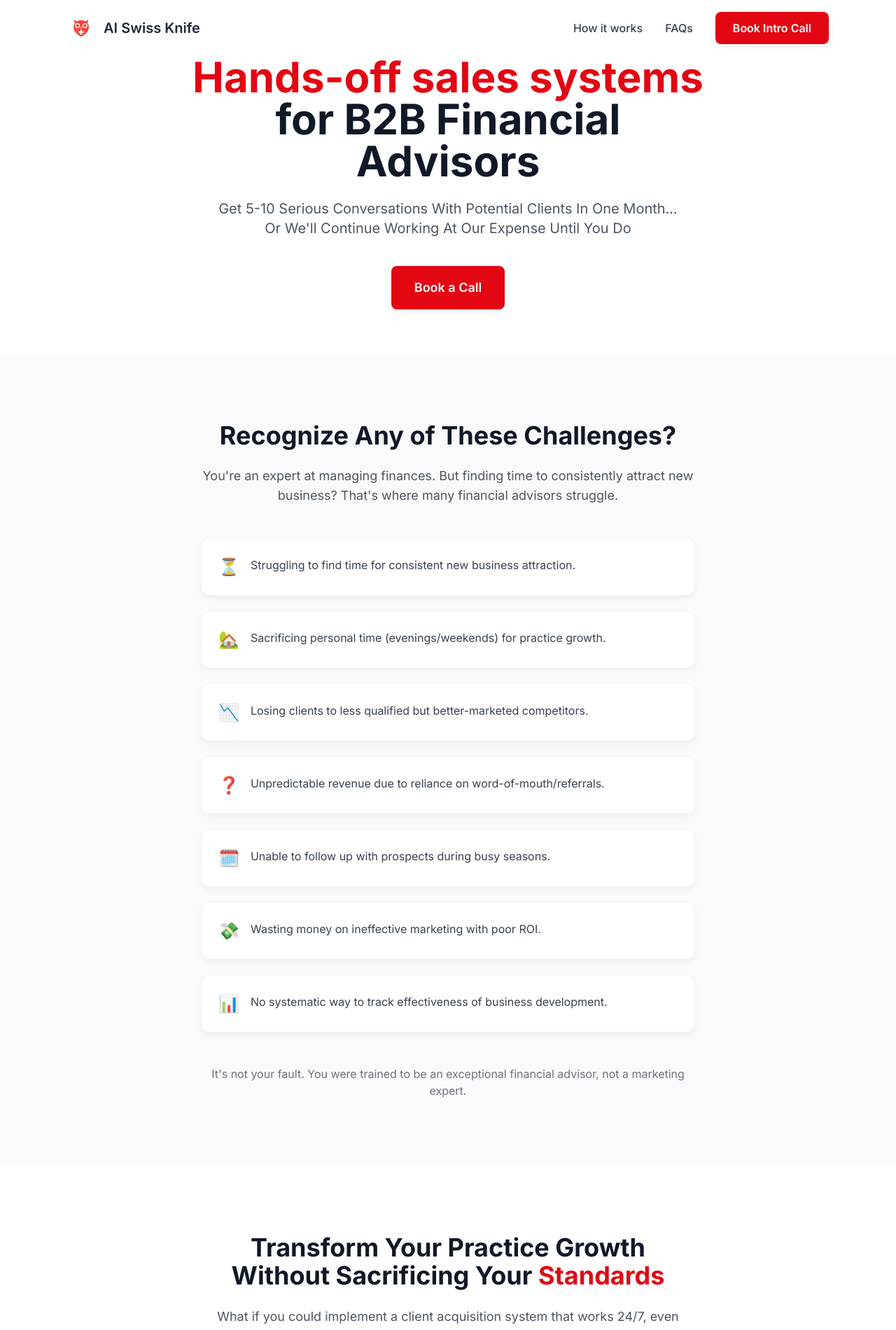
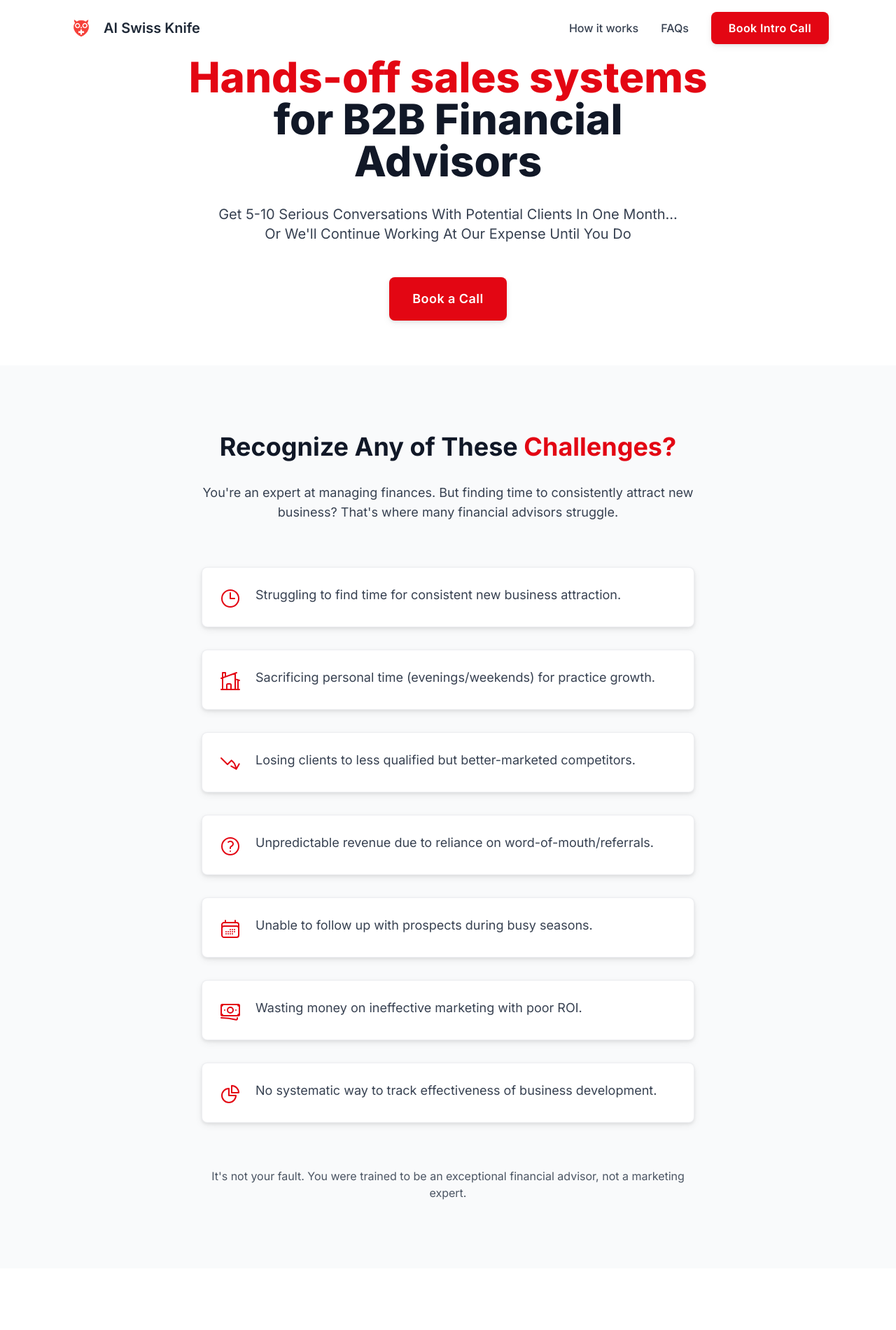
Before and after one commit to Fr3nn3r/CustomerCenter-frontend, a React (Vite) app: page / in a window 1280 px wide. Shown: the top 1900 px of the page at 70% size. Built offline with nearby package versions, Linux system fonts and the light colour scheme.

Commit message:
General styling improvements with Gemini

```diff
--- a/src/components/CTAButton.jsx
+++ b/src/components/CTAButton.jsx
@@ -6,12 +6,12 @@ const CTAButton = ({ children, onClick, className = '' }) => {
     <motion.button
       whileHover={{
         scale: 1.05,
-        boxShadow: "0px 5px 15px rgba(227, 6, 19, 0.4)"
+        boxShadow: "0px 6px 18px rgba(227, 6, 19, 0.45)",
       }}
       whileTap={{ scale: 0.95 }}
-      transition={{ type: "spring", stiffness: 400, damping: 17 }}
+      transition={{ type: "spring", stiffness: 300, damping: 15 }}
       onClick={onClick}
-      className={`bg-accent text-white font-semibold py-3 px-8 rounded-lg shadow-soft hover:bg-red-700 transition-colors duration-300 ease-in-out focus:outline-none focus:ring-2 focus:ring-accent focus:ring-opacity-50 ${className}`}
+      className={`bg-swiss-red hover:bg-red-700 text-white font-semibold tracking-wide py-3 px-8 rounded-lg shadow-crisp hover:shadow-soft-lg focus:outline-none focus:ring-2 focus:ring-red-500 focus:ring-opacity-60 transition-all duration-300 ease-in-out ${className}`}
     >
       {children}
     </motion.button>
--- a/src/components/Header.jsx
+++ b/src/components/Header.jsx
@@ -25,7 +25,7 @@ const Header = ({ onBookCall }) => {
       animate={{ y: 0, opacity: 1 }}
       transition={{ duration: 0.5, ease: 'easeOut' }}
       className={`fixed top-0 left-0 right-0 z-50 transition-all duration-300 ease-in-out
-                  ${isScrolled ? 'bg-white/90 shadow-soft backdrop-blur-md' : 'bg-transparent'}`}
+                  ${isScrolled ? 'bg-white/90 shadow-crisp backdrop-blur-md' : 'bg-transparent'}`}
     >
       <div className="max-w-6xl mx-auto px-4 sm:px-6 lg:px-8">
         <div className="flex items-center justify-between h-20">
--- a/src/components/HowItWorksSection.jsx
+++ b/src/components/HowItWorksSection.jsx
@@ -1,59 +1,29 @@
 import React from 'react';
 import { motion } from 'framer-motion';
+import {
+  ChatBubbleLeftRightIcon, // For Personalized Messaging
+  ArrowUpRightIcon,       // For Better Conversion Rates (growth)
+  ClockIcon,              // For No Time Wasted (re-use)
+  UserGroupIcon,          // For Build Trust (relationships)
+  RocketLaunchIcon        // For Faster Revenue Generation
+} from '@heroicons/react/24/outline';
 
 const howItWorksData = [
-  {
-    id: 1,
-    title: "Personalized Messaging",
-    description: "We speak directly to the issues your prospects face, making our outreach more relevant and timely.",
-    icon: "🎯" // Placeholder: Target/Precision
-  },
-  {
-    id: 2,
-    title: "Better Conversion Rates",
-    description: "Prospects are more likely to engage when they see you providing direct solutions to their problems.",
-    icon: "📈" // Placeholder: Growth/Conversion
-  },
-  {
-    id: 3,
-    title: "No Time Wasted on Prospection",
-    description: "We target leads that genuinely need your services, making your client acquisition efforts highly effective.",
-    icon: "⏱️" // Placeholder: Time/Efficiency
-  },
-  {
-    id: 4,
-    title: "Build Trust Systematically",
-    description: "Showing you understand their challenges and can solve them helps build trust and secure long-term retainers.",
-    icon: "🤝" // Placeholder: Trust/Relationship
-  },
-  {
-    id: 5,
-    title: "Faster Revenue Generation",
-    description: "By focusing on the most relevant prospects, our myoProcess Method™ shortens the sales cycle, accelerating your revenue growth.",
-    icon: "💰" // Placeholder: Revenue/Speed
-  }
+  { id: 1, title: "Personalized Messaging", description: "We speak directly to the issues your prospects face, making our outreach more relevant and timely.", Icon: ChatBubbleLeftRightIcon },
+  { id: 2, title: "Better Conversion Rates", description: "Prospects are more likely to engage when they see you providing direct solutions to their problems.", Icon: ArrowUpRightIcon },
+  { id: 3, title: "No Time Wasted on Prospection", description: "We target leads that genuinely need your services, making your client acquisition efforts highly effective.", Icon: ClockIcon },
+  { id: 4, title: "Build Trust Systematically", description: "Showing you understand their challenges and can solve them helps build trust and secure long-term retainers.", Icon: UserGroupIcon },
+  { id: 5, title: "Faster Revenue Generation", description: "By focusing on the most relevant prospects, our AISK CustomerCenter™ System shortens the sales cycle, accelerating your revenue growth.", Icon: RocketLaunchIcon }
 ];
 
 const sectionVariants = {
   hidden: { opacity: 0, y: 50 },
-  visible: {
-    opacity: 1,
-    y: 0,
-    transition: {
-      duration: 0.6,
-      staggerChildren: 0.15,
-      delayChildren: 0.2
-    }
-  }
+  visible: { opacity: 1, y: 0, transition: { duration: 0.6, staggerChildren: 0.15, delayChildren: 0.2 } }
 };
 
 const itemVariants = {
-  hidden: { opacity: 0, y: 30 },
-  visible: {
-    opacity: 1,
-    y: 0,
-    transition: { duration: 0.5, ease: "easeOut" }
-  }
+  hidden: { opacity: 0, y: 30 }, // Changed x to y for grid items consistency
+  visible: { opacity: 1, y: 0, transition: { duration: 0.5, ease: "easeOut" } }
 };
 
 const HowItWorksSection = () => {
@@ -63,8 +33,8 @@ const HowItWorksSection = () => {
       variants={sectionVariants}
       initial="hidden"
       whileInView="visible"
-      viewport={{ once: true, amount: 0.15 }} // Trigger when 15% of section is visible
-      className="py-16 sm:py-24 bg-gray-50" // Alternating background color
+      viewport={{ once: true, amount: 0.15 }}
+      className="py-16 sm:py-24 bg-gray-50"
     >
       <div className="max-w-4xl mx-auto px-4 sm:px-6 lg:px-8">
         <motion.h2
@@ -74,17 +44,17 @@ const HowItWorksSection = () => {
           How Our <span className="text-swiss-red">AISK CustomerCenter™ System</span> Delivers Results
         </motion.h2>
 
-        <div className="grid md:grid-cols-2 gap-x-8 gap-y-10">
+        <div className="grid md:grid-cols-2 gap-x-10 gap-y-10">
           {howItWorksData.map((item) => (
             <motion.div
               key={item.id}
               variants={itemVariants}
-              className="flex items-start p-6 bg-white rounded-xl shadow-soft hover:shadow-soft-lg transition-shadow duration-300"
+              className="flex items-start p-6 bg-white rounded-lg shadow-crisp hover:shadow-soft-lg transition-shadow duration-300 border border-gray-200/70"
             >
-              <span className="text-3xl mr-5 text-swiss-red mt-1">{item.icon}</span>
+              <item.Icon className="h-8 w-8 text-swiss-red mr-5 flex-shrink-0 mt-1" />
               <div>
                 <h3 className="text-xl font-semibold text-gray-800 mb-2">{item.title}</h3>
-                <p className="text-gray-600 leading-relaxed">
+                <p className="text-gray-700 leading-relaxed">
                   {item.description}
                 </p>
               </div>
--- a/src/components/PainPoints.jsx
+++ b/src/components/PainPoints.jsx
@@ -1,64 +1,33 @@
 import React from 'react';
 import { motion } from 'framer-motion';
+import {
+  ClockIcon,
+  HomeModernIcon, // Changed from HomeIcon for a more B2B feel
+  ArrowTrendingDownIcon,
+  QuestionMarkCircleIcon,
+  CalendarDaysIcon,
+  BanknotesIcon,
+  ChartPieIcon
+} from '@heroicons/react/24/outline';
 
 const painPointsData = [
-  {
-    id: 1,
-    text: "Struggling to find time for consistent new business attraction.",
-    icon: "⏳" // Placeholder icon - time/struggle
-  },
-  {
-    id: 2,
-    text: "Sacrificing personal time (evenings/weekends) for practice growth.",
-    icon: "🏡" // Placeholder icon - home/family time
-  },
-  {
-    id: 3,
-    text: "Losing clients to less qualified but better-marketed competitors.",
-    icon: "📉" // Placeholder icon - loss/competition
-  },
-  {
-    id: 4,
-    text: "Unpredictable revenue due to reliance on word-of-mouth/referrals.",
-    icon: "❓" // Placeholder icon - uncertainty
-  },
-  {
-    id: 5,
-    text: "Unable to follow up with prospects during busy seasons.",
-    icon: "🗓️" // Placeholder icon - calendar/busy
-  },
-  {
-    id: 6,
-    text: "Wasting money on ineffective marketing with poor ROI.",
-    icon: "💸" // Placeholder icon - money/waste
-  },
-  {
-    id: 7,
-    text: "No systematic way to track effectiveness of business development.",
-    icon: "📊" // Placeholder icon - tracking/analytics
-  }
+  { id: 1, text: "Struggling to find time for consistent new business attraction.", Icon: ClockIcon },
+  { id: 2, text: "Sacrificing personal time (evenings/weekends) for practice growth.", Icon: HomeModernIcon },
+  { id: 3, text: "Losing clients to less qualified but better-marketed competitors.", Icon: ArrowTrendingDownIcon },
+  { id: 4, text: "Unpredictable revenue due to reliance on word-of-mouth/referrals.", Icon: QuestionMarkCircleIcon },
+  { id: 5, text: "Unable to follow up with prospects during busy seasons.", Icon: CalendarDaysIcon },
+  { id: 6, text: "Wasting money on ineffective marketing with poor ROI.", Icon: BanknotesIcon },
+  { id: 7, text: "No systematic way to track effectiveness of business development.", Icon: ChartPieIcon }
 ];
 
 const sectionVariants = {
   hidden: { opacity: 0, y: 50 },
-  visible: {
-    opacity: 1,
-    y: 0,
-    transition: {
-      duration: 0.6,
-      staggerChildren: 0.15,
-      delayChildren: 0.2
-    }
-  }
+  visible: { opacity: 1, y: 0, transition: { duration: 0.6, staggerChildren: 0.15, delayChildren: 0.2 } }
 };
 
 const itemVariants = {
-  hidden: { opacity: 0, x: -30 },
-  visible: {
-    opacity: 1,
-    x: 0,
-    transition: { duration: 0.5, ease: "easeOut" }
-  }
+  hidden: { opacity: 0, x: -30 }, // Keep x for list-like items
+  visible: { opacity: 1, x: 0, transition: { duration: 0.5, ease: "easeOut" } }
 };
 
 const PainPoints = () => {
@@ -72,27 +41,27 @@ const PainPoints = () => {
     >
       <div className="max-w-3xl mx-auto px-4 sm:px-6 lg:px-8">
         <motion.h2
-          variants={itemVariants} // Animate title like an item
-          className="text-3xl sm:text-4xl font-bold text-gray-900 text-center mb-6"
+          variants={itemVariants}
+          className="text-3xl sm:text-4xl font-bold text-gray-900 text-center mb-8" // Increased margin
         >
-          Recognize Any of These Challenges?
+          Recognize Any of These <span className="text-swiss-red">Challenges?</span>
         </motion.h2>
         <motion.p
-          variants={itemVariants} // Animate intro like an item
-          className="text-lg text-gray-600 text-center mb-12"
+          variants={itemVariants}
+          className="text-lg text-gray-700 text-center mb-16" // Increased margin
         >
           You're an expert at managing finances. But finding time to consistently attract new business? That's where many financial advisors struggle.
         </motion.p>
 
-        <div className="space-y-6">
+        <div className="space-y-8">
           {painPointsData.map((point) => (
             <motion.div
               key={point.id}
               variants={itemVariants}
-              className="flex items-start p-6 bg-white rounded-xl shadow-soft hover:shadow-soft-lg transition-shadow duration-300"
+              className="flex items-start p-6 bg-white rounded-lg shadow-crisp hover:shadow-soft-lg transition-shadow duration-300 border border-gray-200/70"
             >
-              <span className="text-2xl mr-4 text-swiss-red">{point.icon}</span>
-              <p className="text-gray-700 leading-relaxed">
+              <point.Icon className="h-8 w-8 text-swiss-red mr-5 flex-shrink-0 mt-1" />
+              <p className="text-gray-700 text-lg leading-relaxed">
                 {point.text}
               </p>
             </motion.div>
@@ -100,8 +69,8 @@ const PainPoints = () => {
         </div>
 
         <motion.p
-          variants={itemVariants} // Animate outro like an item
-          className="text-md text-gray-500 text-center mt-12"
+          variants={itemVariants}
+          className="text-md text-gray-600 text-center mt-16" // Increased margin
         >
           It's not your fault. You were trained to be an exceptional financial advisor, not a marketing expert.
         </motion.p>
--- a/src/pages/Home.jsx
+++ b/src/pages/Home.jsx
@@ -57,7 +57,7 @@ const Home = () => {
             animate="visible"
             transition={{ duration: 0.6, ease: "easeOut", delay: 0.8 }}
             onAnimationComplete={(definition) => handleAnimationComplete('H1', definition)}
-            className="text-4xl sm:text-5xl md:text-6xl font-bold text-gray-900 leading-tight mb-6"
+            className="text-4xl sm:text-5xl md:text-6xl font-extrabold text-gray-900 leading-tight mb-8"
           >
             <span className="text-swiss-red">Hands-off sales systems</span><br />for B2B Financial Advisors
           </motion.h1>
@@ -67,7 +67,7 @@ const Home = () => {
             animate="visible"
             transition={{ duration: 0.6, ease: "easeOut", delay: 1.0 }}
             onAnimationComplete={(definition) => handleAnimationComplete('P', definition)}
-            className="text-lg sm:text-xl text-gray-600 max-w-2xl mx-auto mb-10"
+            className="text-lg sm:text-xl text-gray-700 max-w-2xl mx-auto mb-12"
           >
             Get 5-10 Serious Conversations With Potential Clients In One Month... <br className="hidden sm:block" />Or We'll Continue Working At Our Expense Until You Do
           </motion.p>
--- a/tailwind.config.js
+++ b/tailwind.config.js
@@ -16,6 +16,7 @@ export default {
       boxShadow: {
         'soft': '0 4px 12px rgba(0, 0, 0, 0.05)',
         'soft-lg': '0 8px 24px rgba(0, 0, 0, 0.08)',
+        'crisp': '0 2px 4px rgba(0,0,0,0.08), 0 4px 12px rgba(0,0,0,0.06)',
       }
     },
   },
```
Also changed, not shown: src/components/FAQSection.jsx (+4 -4 lines), src/components/FinalCTASection.jsx (+7 -7 lines), src/components/Footer.jsx (+3 -4 lines), src/components/SolutionSection.jsx (+9 -5 lines), prompts.txt.
